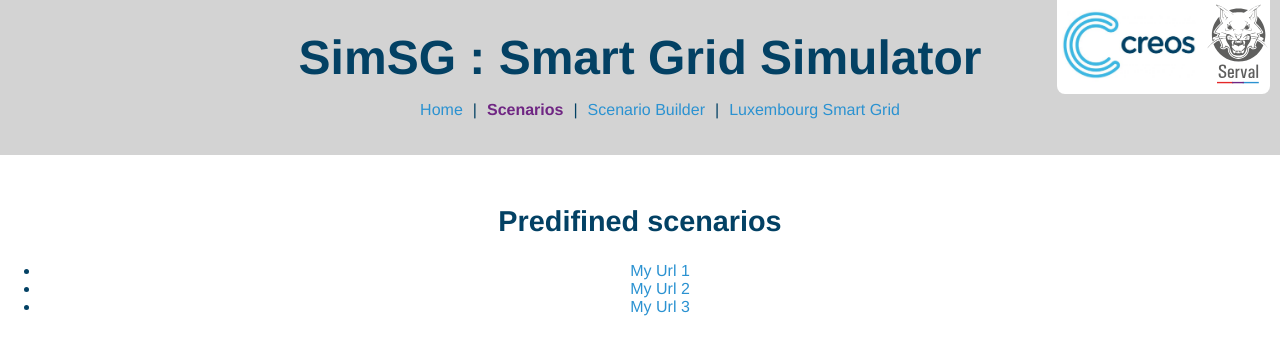
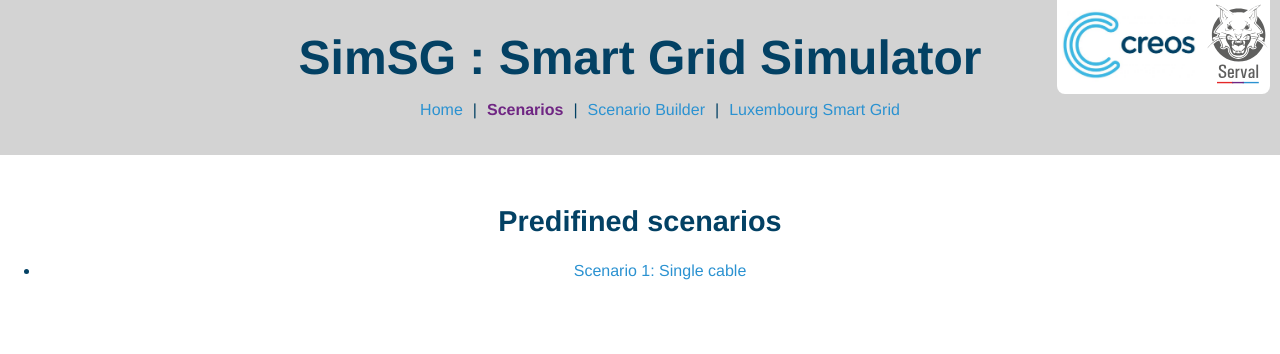
Before and after one commit to serval-uni-lu/creos.simSG.api, a Vue app in the folder website/: page /scenario in a window 1280 px wide. Shown: the top 354 px of the page. Built offline with nearby package versions, Linux system fonts and the light colour scheme.

Commit message:
continue

```diff
--- a/website/src/assets/scenarios/scenarios.json
+++ b/website/src/assets/scenarios/scenarios.json
@@ -1,5 +1,9 @@
 [
-    {"id": 1, "url": "/scenario/myUrl1", "title": "My Url 1"},
-    {"id": 2, "url": "/scenario/myUrl2", "title": "My Url 2"},
-    {"id": 3, "url": "/scenario/myUrl3", "title": "My Url 3"}
+    {
+        "id": 1,
+        "url": "sc1-sglCable",
+        "title": "Scenario 1: Single cable",
+        "shortTile": "Single cable",
+        "file": ""
+    }
 ]
--- a/website/src/components/Header.vue
+++ b/website/src/components/Header.vue
@@ -8,7 +8,7 @@
                 li  <router-link to="/">Home</router-link>
                 li  <router-link to="/scenario">Scenarios</router-link>
                     ol.stop
-                        <ScenarioList v-for="sc in scenarios" v-bind:key="sc.id" v-bind:name="sc.title" v-bind:url="sc.url"/>
+                        <ScenarioList v-for="sc in scenarios" v-bind:key="sc.id" v-bind:title="sc.shortTile" v-bind:url="sc.url"/>
                 li  <router-link to="/scenario-builder">Scenario Builder</router-link>
                 li  <router-link to="/lux-sg">Luxembourg Smart Grid</router-link>
 
@@ -25,6 +25,7 @@ import ScenarioList from "@/components/ScenarioList.vue"
 import json from "@/assets/scenarios/scenarios.json"
 
 var scenarios = json;
+
 
 export default {
     components: {ScenarioList},
--- a/website/src/components/Scenario.vue
+++ b/website/src/components/Scenario.vue
@@ -2,7 +2,7 @@
     div
         h2 Predifined scenarios
         ul
-            <ScenarioList v-for="sc in scenarios" v-bind:key="sc.id" v-bind:name="sc.title" v-bind:url="sc.url"/>
+            <ScenarioList v-for="sc in scenarios" v-bind:key="sc.id" v-bind:title="sc.title" v-bind:url="sc.url"/>
 </template>
 
 <script lang="ts">
--- a/website/src/components/ScenarioList.vue
+++ b/website/src/components/ScenarioList.vue
@@ -1,10 +1,15 @@
 <template lang="pug">
-   li <router-link :to="url">{{name}}</router-link>
+   li <router-link :to="fullUrl">{{title}}</router-link>
 </template>
 
 
-<script lang="ts">
-export default{
-    props: ['name', 'url']
+<script>
+export default {
+    props: ['title', 'url'],
+    computed: {
+        fullUrl: function() {
+            return "/scenario/" + this.url
+        }
+    }
 }
 </script>
```
